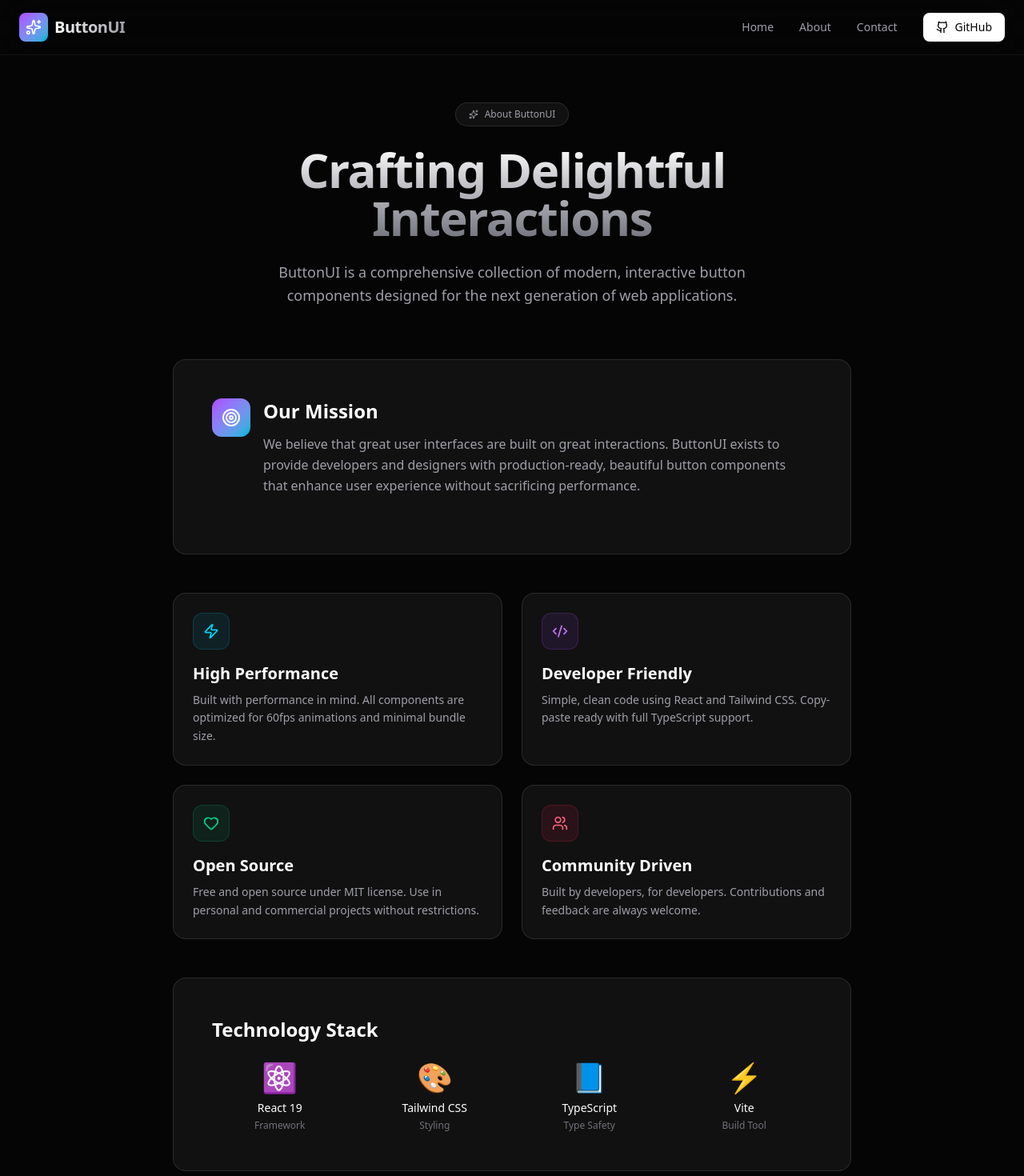
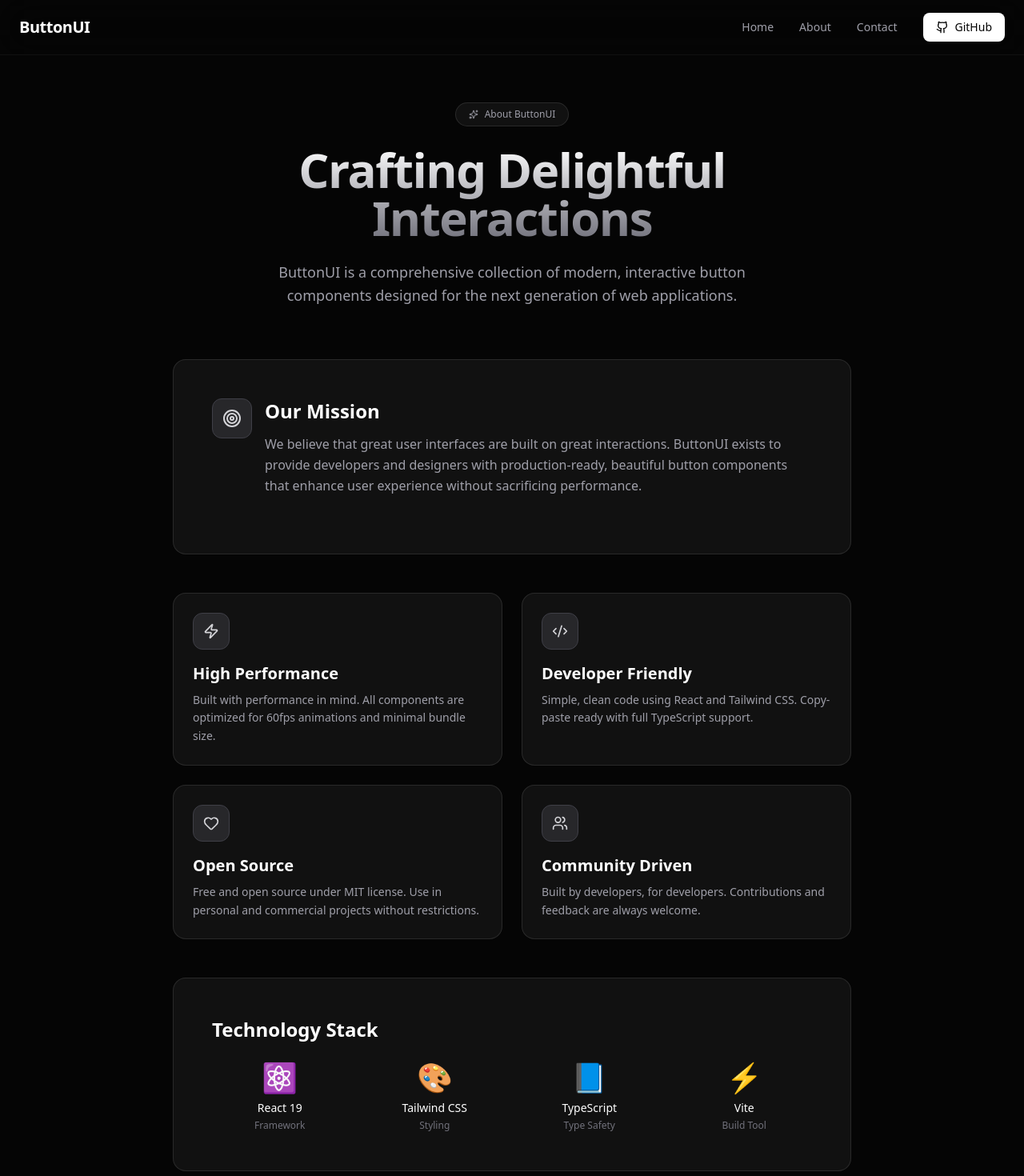
Before and after one commit to prateekraiger/ButtonUI, a React (Vite) app: page /about in a window 1280 px wide. Shown: the top 1470 px of the page at 80% size. Built offline with nearby package versions, Linux system fonts and the light colour scheme.

Commit message:
updated home page

```diff
--- a/components/Navbar.tsx
+++ b/components/Navbar.tsx
@@ -14,14 +14,9 @@ const Navbar: React.FC = () => {
           {/* Logo */}
           <Link
             to="/"
-            className="flex items-center gap-2 text-xl font-bold tracking-tight hover:opacity-80 transition-opacity"
+            className="text-xl font-bold tracking-tight text-white hover:text-zinc-300 transition-colors"
           >
-            <div className="p-2 rounded-lg bg-gradient-to-br from-purple-500 to-cyan-500">
-              <Sparkles className="w-5 h-5 text-white" />
-            </div>
-            <span className="bg-gradient-to-r from-white to-zinc-400 bg-clip-text text-transparent">
-              ButtonUI
-            </span>
+            ButtonUI
           </Link>
 
           {/* Desktop Navigation */}
--- a/pages/About.tsx
+++ b/pages/About.tsx
@@ -23,8 +23,8 @@ const About: React.FC = () => {
         {/* Mission Section */}
         <div className="bg-white/5 border border-white/10 rounded-2xl p-8 md:p-12 mb-12">
           <div className="flex items-start gap-4 mb-6">
-            <div className="p-3 rounded-xl bg-gradient-to-br from-purple-500 to-cyan-500">
-              <Target className="w-6 h-6 text-white" />
+            <div className="p-3 rounded-xl bg-zinc-800 border border-zinc-700">
+              <Target className="w-6 h-6 text-zinc-300" />
             </div>
             <div>
               <h2 className="text-2xl font-bold text-white mb-3">Our Mission</h2>
@@ -41,8 +41,8 @@ const About: React.FC = () => {
         {/* Features Grid */}
         <div className="grid grid-cols-1 md:grid-cols-2 gap-6 mb-12">
           <div className="bg-white/5 border border-white/10 rounded-2xl p-6 hover:bg-white/10 transition-colors">
-            <div className="p-3 rounded-xl bg-cyan-500/10 border border-cyan-500/20 w-fit mb-4">
-              <Zap className="w-5 h-5 text-cyan-400" />
+            <div className="p-3 rounded-xl bg-zinc-800 border border-zinc-700 w-fit mb-4">
+              <Zap className="w-5 h-5 text-zinc-300" />
             </div>
             <h3 className="text-xl font-semibold text-white mb-2">
               High Performance
@@ -54,8 +54,8 @@ const About: React.FC = () => {
           </div>
 
           <div className="bg-white/5 border border-white/10 rounded-2xl p-6 hover:bg-white/10 transition-colors">
-            <div className="p-3 rounded-xl bg-purple-500/10 border border-purple-500/20 w-fit mb-4">
-              <Code2 className="w-5 h-5 text-purple-400" />
+            <div className="p-3 rounded-xl bg-zinc-800 border border-zinc-700 w-fit mb-4">
+              <Code2 className="w-5 h-5 text-zinc-300" />
             </div>
             <h3 className="text-xl font-semibold text-white mb-2">
               Developer Friendly
@@ -67,8 +67,8 @@ const About: React.FC = () => {
           </div>
 
           <div className="bg-white/5 border border-white/10 rounded-2xl p-6 hover:bg-white/10 transition-colors">
-            <div className="p-3 rounded-xl bg-emerald-500/10 border border-emerald-500/20 w-fit mb-4">
-              <Heart className="w-5 h-5 text-emerald-400" />
+            <div className="p-3 rounded-xl bg-zinc-800 border border-zinc-700 w-fit mb-4">
+              <Heart className="w-5 h-5 text-zinc-300" />
             </div>
             <h3 className="text-xl font-semibold text-white mb-2">
               Open Source
@@ -80,8 +80,8 @@ const About: React.FC = () => {
           </div>
 
           <div className="bg-white/5 border border-white/10 rounded-2xl p-6 hover:bg-white/10 transition-colors">
-            <div className="p-3 rounded-xl bg-rose-500/10 border border-rose-500/20 w-fit mb-4">
-              <Users className="w-5 h-5 text-rose-400" />
+            <div className="p-3 rounded-xl bg-zinc-800 border border-zinc-700 w-fit mb-4">
+              <Users className="w-5 h-5 text-zinc-300" />
             </div>
             <h3 className="text-xl font-semibold text-white mb-2">
               Community Driven
@@ -139,9 +139,8 @@ const About: React.FC = () => {
             href="https://github.com/prateekraiger"
             target="_blank"
             rel="noreferrer"
-            className="inline-flex items-center gap-2 px-6 py-3 rounded-full bg-white text-black hover:bg-zinc-200 transition-all font-medium hover:scale-105"
+            className="inline-flex items-center gap-2 px-6 py-3 rounded-full bg-white text-black hover:bg-zinc-200 transition-all font-medium"
           >
-            <Sparkles className="w-4 h-4" />
             View on GitHub
           </a>
         </div>
--- a/pages/Home.tsx
+++ b/pages/Home.tsx
@@ -48,7 +48,7 @@ const Home: React.FC = () => {
           <div className="flex items-center justify-center gap-4 pt-4">
             <a
               href="#buttons"
-              className="px-6 py-3 rounded-full bg-gradient-to-r from-purple-500 to-cyan-500 hover:from-purple-600 hover:to-cyan-600 text-white font-medium shadow-lg hover:shadow-xl transition-all hover:scale-105"
+              className="px-6 py-3 rounded-full bg-white text-black hover:bg-zinc-200 font-medium transition-all"
             >
               Explore Buttons
             </a>
@@ -56,7 +56,7 @@ const Home: React.FC = () => {
               href="https://github.com/prateekraiger"
               target="_blank"
               rel="noreferrer"
-              className="px-6 py-3 rounded-full bg-white/5 border border-white/10 hover:bg-white/10 text-white font-medium transition-all hover:scale-105"
+              className="px-6 py-3 rounded-full bg-zinc-800 border border-zinc-700 hover:bg-zinc-700 text-white font-medium transition-all"
             >
               View on GitHub
             </a>
@@ -68,7 +68,7 @@ const Home: React.FC = () => {
           <CategorySection
             title="Fluid Interface"
             description="Organic animations that mimic liquid properties"
-            icon={<Sparkles className="w-5 h-5 text-cyan-400" />}
+            icon={<Sparkles className="w-5 h-5 text-zinc-400" />}
             buttons={buttonCollection.filter((b) => b.category === "fluid")}
             onSelect={setSelectedButton}
           />
@@ -76,7 +76,7 @@ const Home: React.FC = () => {
           <CategorySection
             title="Depth & Dimension"
             description="3D transforms that break the 2D plane"
-            icon={<Box className="w-5 h-5 text-purple-400" />}
+            icon={<Box className="w-5 h-5 text-zinc-400" />}
             buttons={buttonCollection.filter((b) => b.category === "3d")}
             onSelect={setSelectedButton}
           />
@@ -84,7 +84,7 @@ const Home: React.FC = () => {
           <CategorySection
             title="Interaction Lab"
             description="Micro-interactions that delight users"
-            icon={<Zap className="w-5 h-5 text-yellow-400" />}
+            icon={<Zap className="w-5 h-5 text-zinc-400" />}
             buttons={buttonCollection.filter(
               (b) => b.category === "interaction"
             )}
@@ -94,7 +94,7 @@ const Home: React.FC = () => {
           <CategorySection
             title="Typography"
             description="Text-based animations and reveals"
-            icon={<Type className="w-5 h-5 text-emerald-400" />}
+            icon={<Type className="w-5 h-5 text-zinc-400" />}
             buttons={buttonCollection.filter(
               (b) => b.category === "typography"
             )}
@@ -104,7 +104,7 @@ const Home: React.FC = () => {
           <CategorySection
             title="Design Aesthetics"
             description="Styles from Brutalism to Glassmorphism"
-            icon={<Layers className="w-5 h-5 text-rose-400" />}
+            icon={<Layers className="w-5 h-5 text-zinc-400" />}
             buttons={buttonCollection.filter((b) => b.category === "aesthetic")}
             onSelect={setSelectedButton}
           />
```
Also changed, not shown: 1 other file (tests, documents, lock files or other folders).
